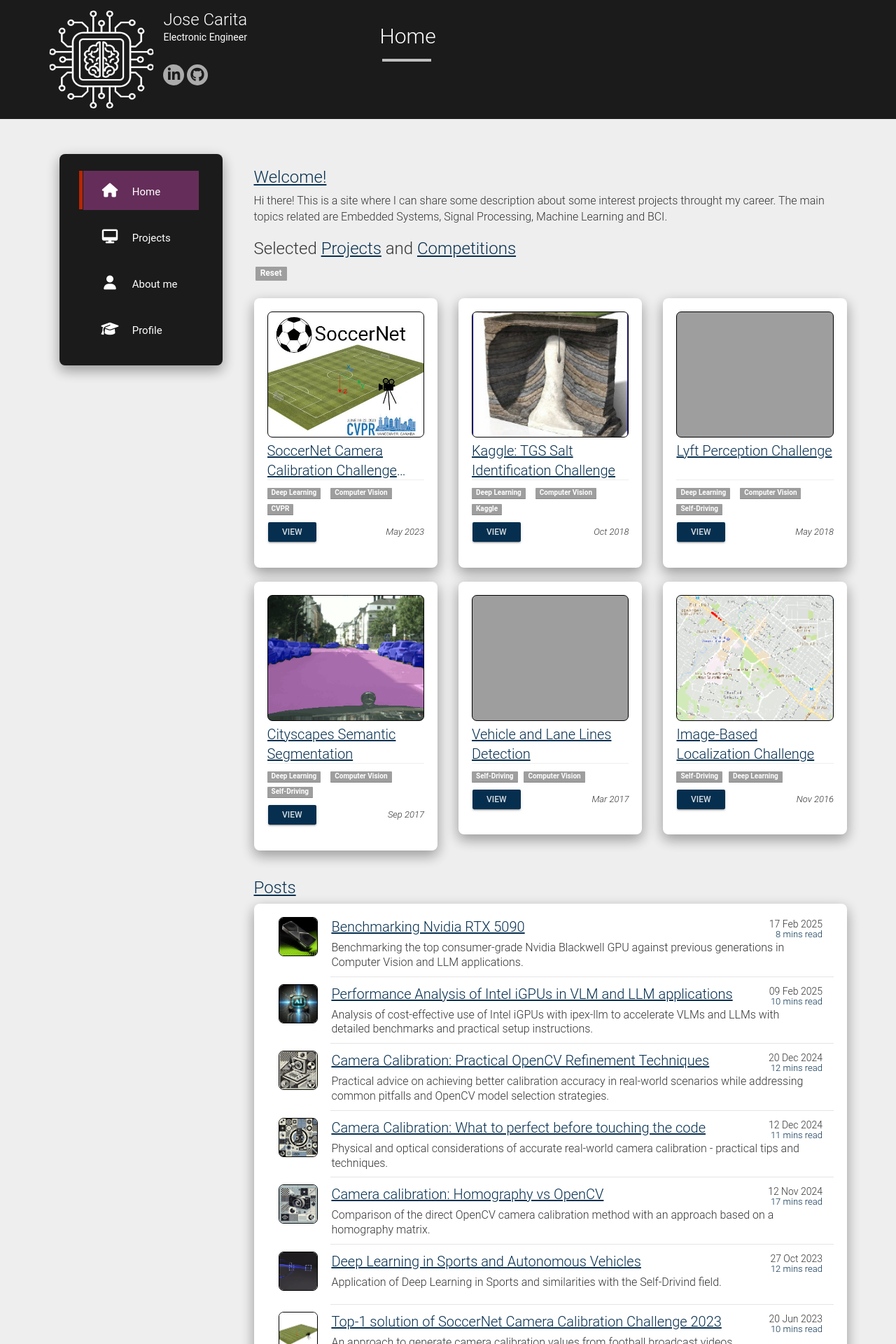
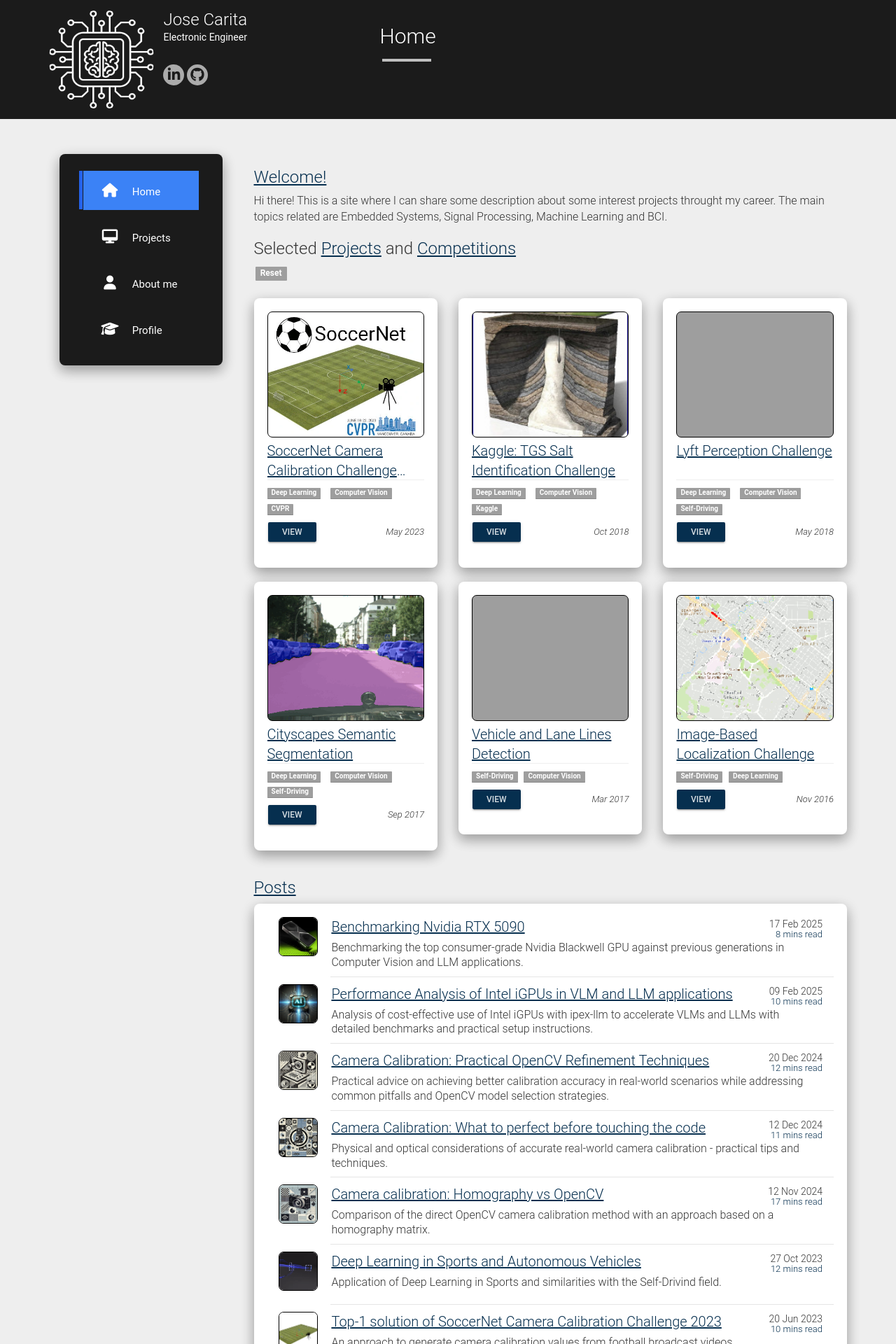
Before and after one commit to josecarita/josecarita.github.io, a Jekyll site: the page built from index.html, in a window 1280 px wide. Shown: the top 1920 px of the page at 70% size. Built offline with Jekyll 4.4.1, drawn with Linux system fonts in a browser that asks for light colours; nearby versions of some CDN libraries; grey boxes are pictures that could not be loaded.

Commit message:
color side menu update

```diff
--- a/static/css/main.css
+++ b/static/css/main.css
@@ -82,7 +82,7 @@
 
 .icon:hover {
     color: rgba(255, 255, 255, 0.63);
-    background: #652e5a;
+    background: #3b82f6;
 }
 
 .menu ul li {
@@ -93,7 +93,7 @@
 .menu ul li a:hover,
 .menu ul li a:focus,
 li.current-menu-item>a {
-    background: #652e5a;
+    background: #3b82f6;
 }
 
 li.current-menu-item:before {
@@ -104,7 +104,7 @@
     position: absolute;
     left: 9px;
     vertical-align: middle;
-    background: #B82601;
+    background: #2563eb;
 }
 
 .menu ul li a {
```
